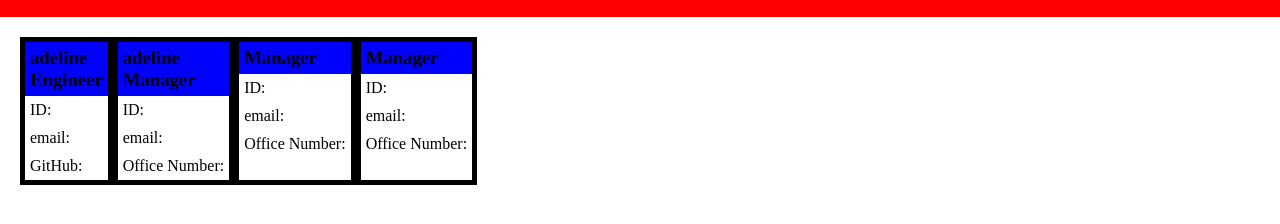
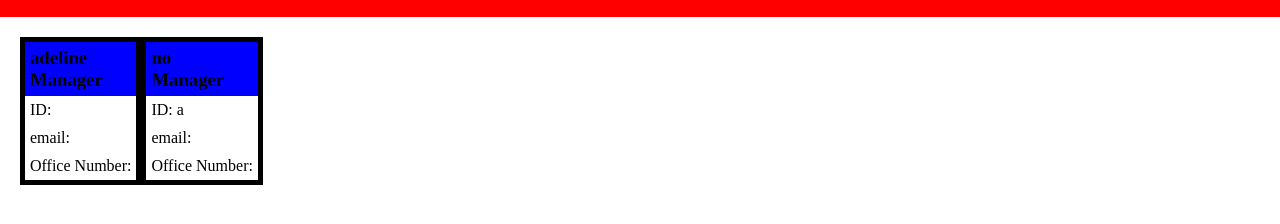
Before and after one commit to adelineagus/profile-generator, a website: page index.html in a window 1280 px wide. Shown: the part 60-284 px from the top of the page. Drawn offline with Linux system fonts and the light colour scheme.

Commit message:
fix error

```diff
--- a/index.html
+++ b/index.html
@@ -16,18 +16,6 @@
     <section class="card">
         <section class="card-header">
             <h3> adeline</h3>
-            <h3>Engineer</h3>
-        </section>
-        <section class="card-body">
-            <p>ID: </p>
-            <p>email: </p>
-            <p>GitHub: </p>
-        </section>
-    </section>
-
-    <section class="card">
-        <section class="card-header">
-            <h3> adeline</h3>
             <h3>Manager</h3>
         </section>
         <section class="card-body">
@@ -39,23 +27,11 @@
 
     <section class="card">
         <section class="card-header">
-            <h3> </h3>
+            <h3> no</h3>
             <h3>Manager</h3>
         </section>
         <section class="card-body">
-            <p>ID: </p>
-            <p>email: </p>
-            <p>Office Number: </p>
-        </section>
-    </section>
-
-    <section class="card">
-        <section class="card-header">
-            <h3> </h3>
-            <h3>Manager</h3>
-        </section>
-        <section class="card-body">
-            <p>ID: </p>
+            <p>ID: a</p>
             <p>email: </p>
             <p>Office Number: </p>
         </section>
```
Also changed, not shown: index.js (+12 -4 lines).
